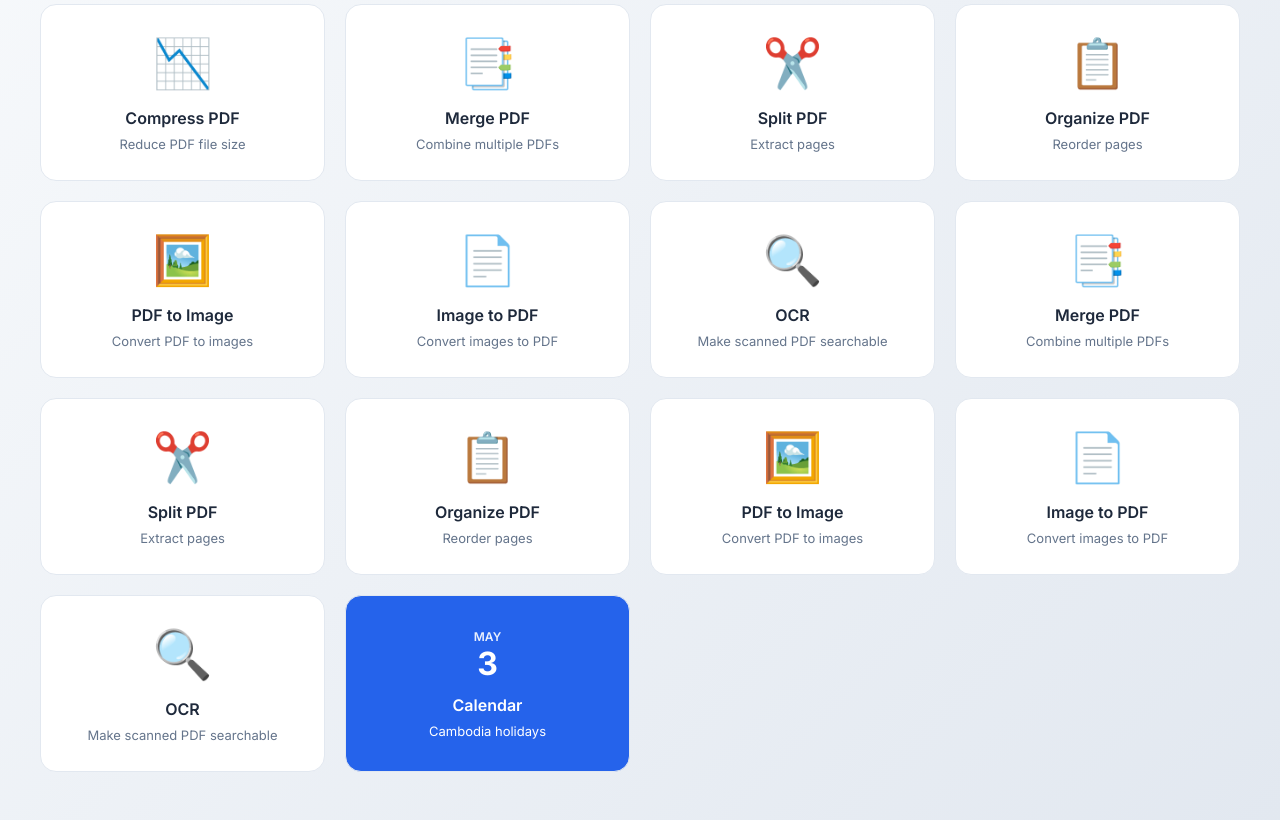
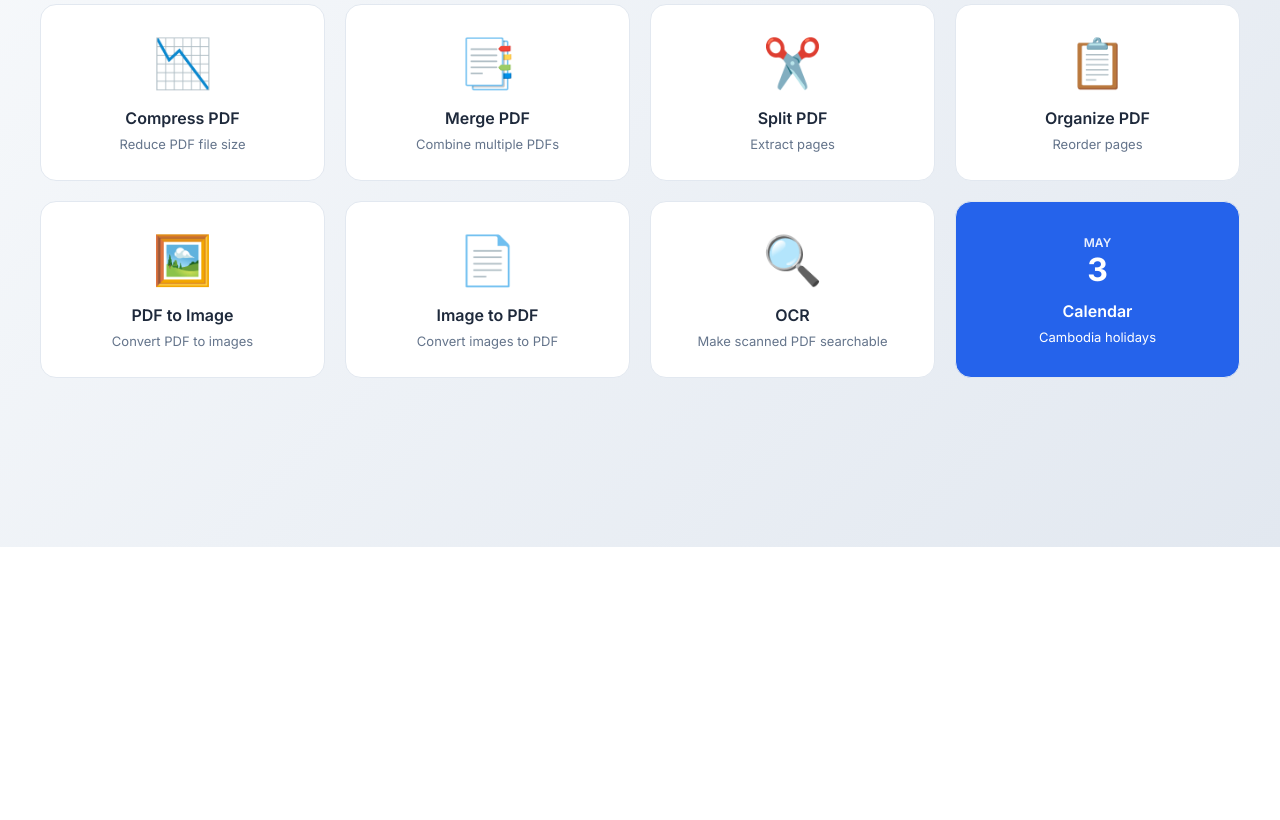
Before and after one commit to dyseyha68-maker/khmerpdf, a Django app: page / in a window 1280 px wide. Shown: the part 253-1073 px from the top of the page. After the commit the page ends 800 px from the top, so only its background shows below. Run offline with Django 4.2, Linux system fonts and the light colour scheme; some web fonts are replaced.

Commit message:
Fix upload page: remove duplicated tool cards

```diff
--- a/templates/upload.html
+++ b/templates/upload.html
@@ -239,78 +239,6 @@
         </p>
     </div>
 
-    <div class="tool-card" onclick="window.location.href='/pdf-merge/'">
-        <div class="tool-icon">📑</div>
-        <h3>
-            <span class="text-en">Merge PDF</span>
-            <span class="text-kh">បញ្ចូលឯកសារ PDF</span>
-        </h3>
-        <p>
-            <span class="text-en">Combine multiple PDFs</span>
-            <span class="text-kh">បញ្ចូល PDF ច្រើនចូលគ្នា</span>
-        </p>
-    </div>
-
-    <div class="tool-card" onclick="window.location.href='/pdf-split/'">
-        <div class="tool-icon">✂️</div>
-        <h3>
-            <span class="text-en">Split PDF</span>
-            <span class="text-kh">បំបែងឯកសារ PDF</span>
-        </h3>
-        <p>
-            <span class="text-en">Extract pages</span>
-            <span class="text-kh">ការចម្លោះទំព័រចេញ</span>
-        </p>
-    </div>
-
-    <div class="tool-card" onclick="window.location.href='/pdf-organize/'">
-        <div class="tool-icon">📋</div>
-        <h3>
-            <span class="text-en">Organize PDF</span>
-            <span class="text-kh">រៀបចំឯកសារ PDF</span>
-        </h3>
-        <p>
-            <span class="text-en">Reorder pages</span>
-            <span class="text-kh">រៀបចំលំដាប់ទំព័រឡើងវិញ</span>
-        </p>
-    </div>
-
-    <div class="tool-card" onclick="window.location.href='/pdf-to-image/'">
-        <div class="tool-icon">🖼️</div>
-        <h3>
-            <span class="text-en">PDF to Image</span>
-            <span class="text-kh">ការបំលែង PDF ទៅរូបភាព</span>
-        </h3>
-        <p>
-            <span class="text-en">Convert PDF to images</span>
-            <span class="text-kh">ការបំលែង PDF ទៅរូបភាព</span>
-        </p>
-    </div>
-
-    <div class="tool-card" onclick="window.location.href='/image-to-pdf/'">
-        <div class="tool-icon">📄</div>
-        <h3>
-            <span class="text-en">Image to PDF</span>
-            <span class="text-kh">ការបំលែងរូបភាពទៅ PDF</span>
-        </h3>
-        <p>
-            <span class="text-en">Convert images to PDF</span>
-            <span class="text-kh">ការបំលែងរូបភាពទៅ PDF</span>
-        </p>
-    </div>
-
-    <div class="tool-card" onclick="window.location.href='/pdf-ocr/'">
-        <div class="tool-icon">🔍</div>
-        <h3>
-            <span class="text-en">OCR</span>
-            <span class="text-kh">ការបំលែងឯកសារស្កេនទៅអក្សរ</span>
-        </h3>
-        <p>
-            <span class="text-en">Make scanned PDF searchable</span>
-            <span class="text-kh">ឯកសារស្កេនរបស់លោកអ្នកកាន់តែអាចស្វែងរកឃើញ</span>
-        </p>
-    </div>
-
     <div class="tool-card calendar-card" onclick="window.location.href='/pdf-calendar/'">
         <div class="calendar-date">
             <span class="cal-month">{{ current_month }}</span>
@@ -323,7 +251,7 @@
             </h3>
             <p>
                 <span class="text-en">Cambodia holidays</span>
-                <span class="text-kh">ថ្ងៃឈបសខ្មែរ</span>
+                <span class="text-kh">ថ្ងៃឈបសងខ្មែរ</span>
             </p>
         </div>
     </div>
```
